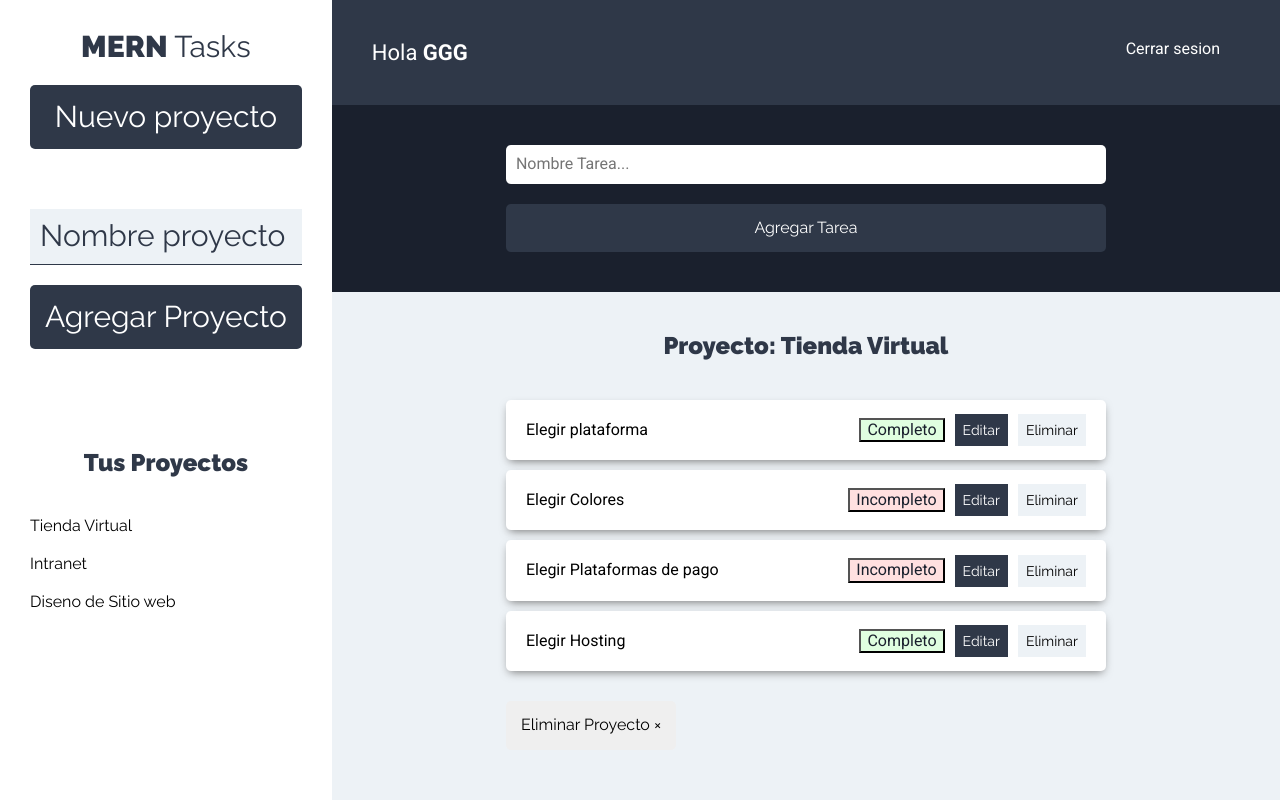
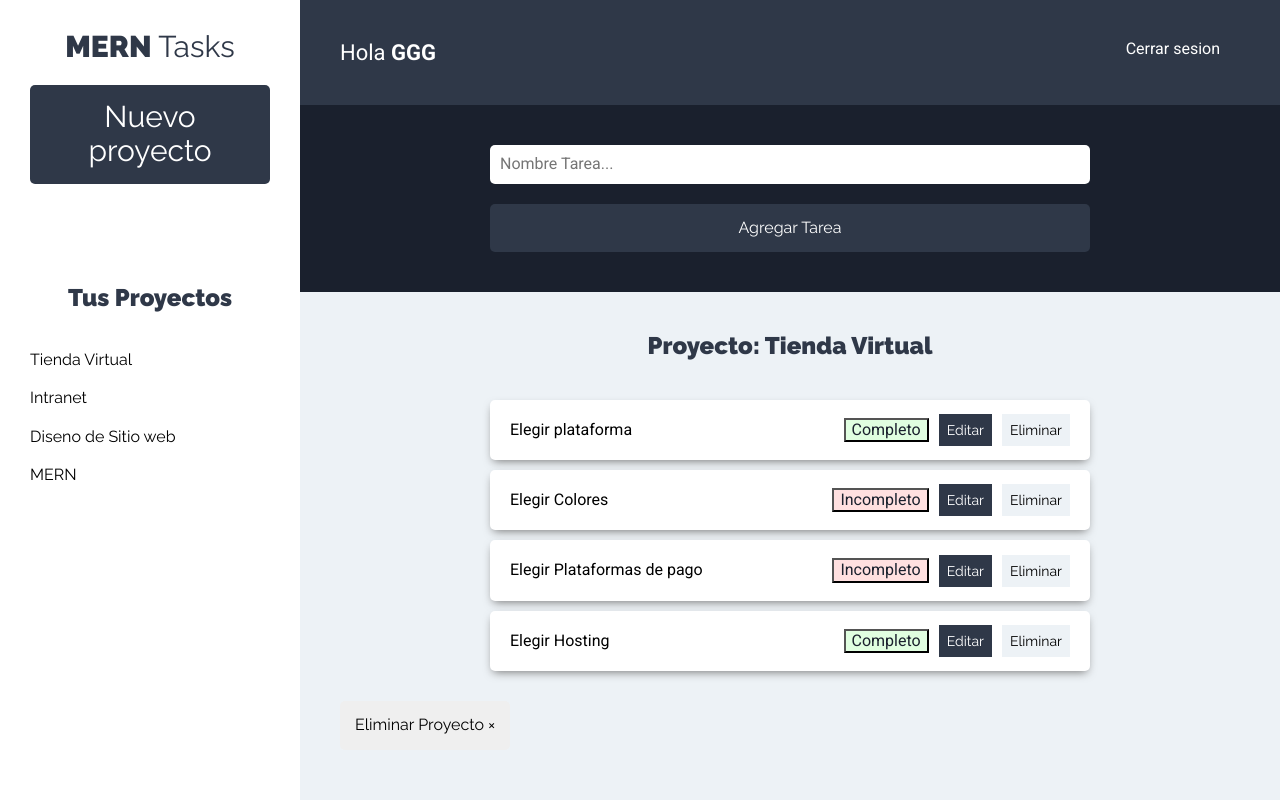
Before and after one commit to ggm11/mern-client, a React (Create React App) app: page /projects in a window 1280 px wide. Built offline with nearby package versions, Linux system fonts and the light colour scheme.

Commit message:
store and actions added

```diff
--- a/package.json
+++ b/package.json
@@ -10,6 +10,7 @@
     "react-dom": "^17.0.1",
     "react-router-dom": "^5.2.0",
     "react-scripts": "4.0.3",
+    "uuid": "^8.3.2",
     "web-vitals": "^1.0.1"
   },
   "scripts": {
--- a/src/App.js
+++ b/src/App.js
@@ -1,10 +1,17 @@
+// vendors
 import { BrowserRouter as Router, Switch, Route } from 'react-router-dom';
+
+// components
 import Login from './components/auth/Login';
 import Projects from './components/projects/Projects';
 import NewAccount from './components/auth/NewAccount';
 
+// context
+import ProjectState from './context/projects/projectState';
+
 function App() {
   return (
+    <ProjectState>
       <Router>
         <Switch>
           <Route exact path="/" component={Login} />
@@ -12,6 +19,7 @@ function App() {
           <Route exact path="/projects" component={Projects} />
         </Switch>
       </Router>
+    </ProjectState>
   );
 }
 
--- a/src/components/projects/NewProject.jsx
+++ b/src/components/projects/NewProject.jsx
@@ -1,15 +1,22 @@
-import { useState } from 'react';
+// vendors
+import { useContext, useState } from 'react';
+
+// context
+import projectContext from '../../context/projects/projectContext';
 
 function NewProject() {
-  const [project, setProject] = useState({
+  const projectCxt = useContext(projectContext);
+  const { form, showProjectForm, setProject } = projectCxt;
+
+  const [projectName, setProjectName] = useState({
     name: '',
   });
 
-  const { name } = project;
+  const { name } = projectName;
 
   const handleOnChangeProject = (e) => {
-    setProject({
-      ...project,
+    setProjectName({
+      ...projectName,
       [e.target.name]: e.target.value,
     });
   };
@@ -18,11 +25,20 @@ function NewProject() {
     e.preventDefault();
   };
 
+  const handleClick = () => showProjectForm();
+
+  const handleSetProject = () => setProject(name);
+
   return (
     <>
-      <button type="button" className="btn btn-block btn-primario">
+      <button
+        type="button"
+        className="btn btn-block btn-primario"
+        onClick={handleClick}
+      >
         Nuevo proyecto
       </button>
+      {form ? (
         <form className="formulario-nuevo-proyecto" onSubmit={onSubmitProject}>
           <input
             type="text"
@@ -36,8 +52,10 @@ function NewProject() {
             type="submit"
             className="btn btn-block btn-primario"
             value="Agregar Proyecto"
+            onClick={handleSetProject}
           />
         </form>
+      ) : null}
     </>
   );
 }
--- a/src/components/projects/ProjectList.jsx
+++ b/src/components/projects/ProjectList.jsx
@@ -1,15 +1,28 @@
+// vendors
+import { useContext, useEffect } from 'react';
+
+// components
 import Project from './Project';
 
+// context
+import projectContext from '../../context/projects/projectContext';
+
 function ProjectList() {
-  const projects = [
-    { name: 'Tienda Virtual' },
-    { name: 'Intranet' },
-    { name: 'Diseno de Sitio web' },
-  ];
+  const projectCxt = useContext(projectContext);
+  const { projects, getProjects } = projectCxt;
+
+  // TODO: REMOVE THIS ESLINTER
+  /* eslint-disable react-hooks/exhaustive-deps */
+  useEffect(() => {
+    getProjects();
+  }, []);
+
+  if (projects.length === 0) return null;
+
   return (
     <ul className="listado-proyectos">
       {projects.map((project) => (
-        <Project project={project} />
+        <Project key={project.id} project={project} />
       ))}
     </ul>
   );
--- a/src/components/tasks/TaskList.jsx
+++ b/src/components/tasks/TaskList.jsx
@@ -16,12 +16,12 @@ function TaskList() {
             <p>No hay tareas</p>
           </li>
         ) : (
-          projectTasks.map((task) => <Task task={task} />)
+          projectTasks.map((task, index) => <Task key={index} task={task} />)
         )}
-        <button type="button" className="btn btn-eliminar">
-          Eliminar Proyecto &times;
-        </button>
       </ul>
+      <button type="button" className="btn btn-eliminar">
+        Eliminar Proyecto &times;
+      </button>
     </>
   );
 }
--- /dev/null
+++ b/src/context/projects/projectContext.js
@@ -0,0 +1,6 @@
+// vendors
+import { createContext } from 'react';
+
+const projectContext = createContext();
+
+export default projectContext;
--- /dev/null
+++ b/src/context/projects/projectReducer.js
@@ -0,0 +1,23 @@
+import {
+  PROJECT_FORM_VISIBILITY,
+  PROJECT_GET_PROJECTS,
+  PROJECT_SET_PROJECT,
+} from '../../types';
+
+const projectReducer = (state, action) => {
+  switch (action.type) {
+    case PROJECT_FORM_VISIBILITY:
+      return { ...state, form: true };
+    case PROJECT_GET_PROJECTS:
+      return { ...state, projects: action.payload };
+    case PROJECT_SET_PROJECT:
+      return {
+        ...state,
+        projects: [...state.projects, action.payload],
+      };
+    default:
+      return state;
+  }
+};
+
+export default projectReducer;
--- /dev/null
+++ b/src/context/projects/projectState.js
@@ -0,0 +1,58 @@
+// vendors
+import { useReducer } from 'react';
+import { v4 as uuidv4 } from 'uuid';
+
+// utils
+import projectContext from './projectContext';
+import projectReducer from './projectReducer';
+
+// constants
+import {
+  PROJECT_FORM_VISIBILITY,
+  PROJECT_GET_PROJECTS,
+  PROJECT_SET_PROJECT,
+} from '../../types';
+
+const projects = [
+  { id: 1, name: 'Tienda Virtual' },
+  { id: 2, name: 'Intranet' },
+  { id: 3, name: 'Diseno de Sitio web' },
+  { id: 4, name: 'MERN' },
+];
+
+const ProjectState = (props) => {
+  const initialState = {
+    form: false,
+    projects: [],
+  };
+
+  const [state, dispatch] = useReducer(projectReducer, initialState);
+
+  const showProjectForm = () => {
+    dispatch({ type: PROJECT_FORM_VISIBILITY });
+  };
+
+  const getProjects = () => {
+    dispatch({ type: PROJECT_GET_PROJECTS, payload: projects });
+  };
+
+  const setProject = (name) => {
+    dispatch({ type: PROJECT_SET_PROJECT, payload: { id: uuidv4(), name } });
+  };
+
+  return (
+    <projectContext.Provider
+      value={{
+        form: state.form,
+        projects: state.projects,
+        showProjectForm,
+        getProjects,
+        setProject,
+      }}
+    >
+      {props.children}
+    </projectContext.Provider>
+  );
+};
+
+export default ProjectState;
--- /dev/null
+++ b/src/types/index.js
@@ -0,0 +1,3 @@
+export const PROJECT_FORM_VISIBILITY = 'PROJECT_FORM_VISIBILITY';
+export const PROJECT_GET_PROJECTS = 'PROJECT_GET_PROJECTS';
+export const PROJECT_SET_PROJECT = 'PROJECT_SET_PROJECT';
```
Also changed, not shown: 1 other file (tests, documents, lock files or other folders). Lines whose indentation alone changed are shown as unchanged.
